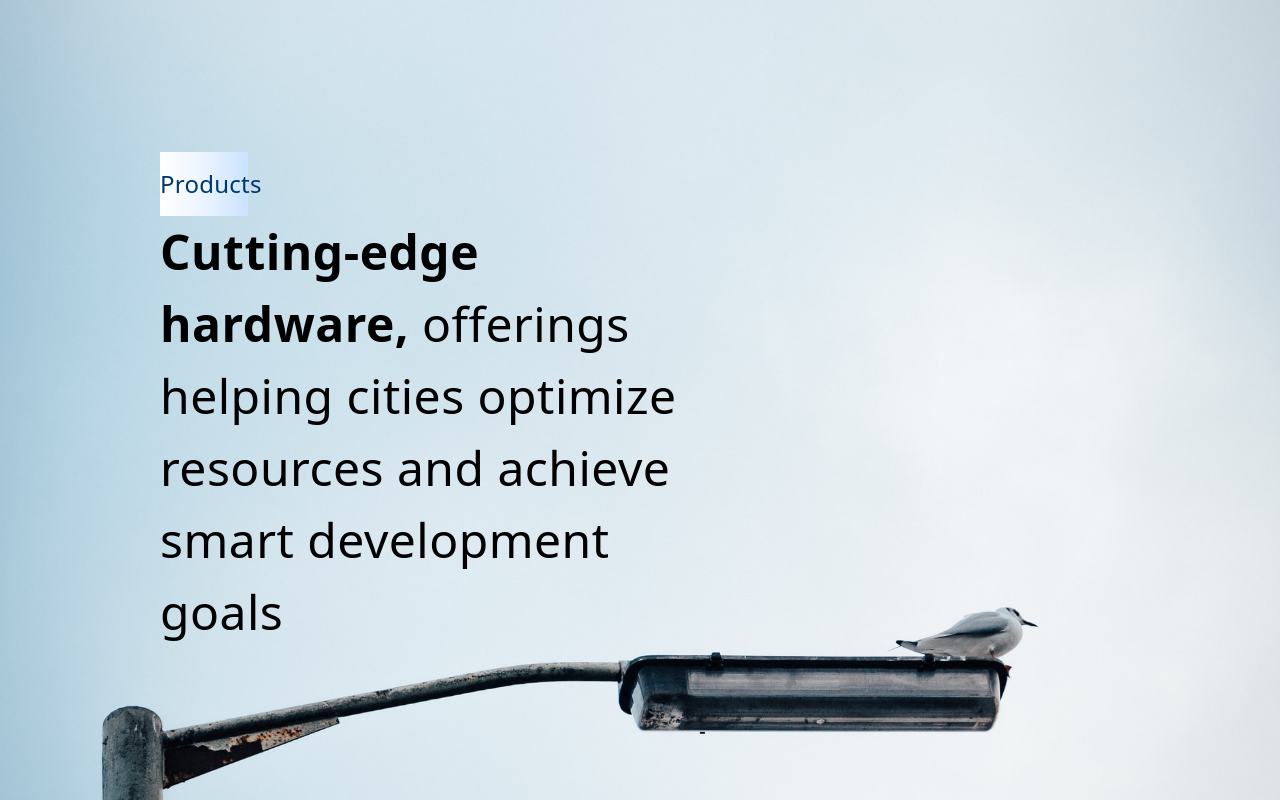
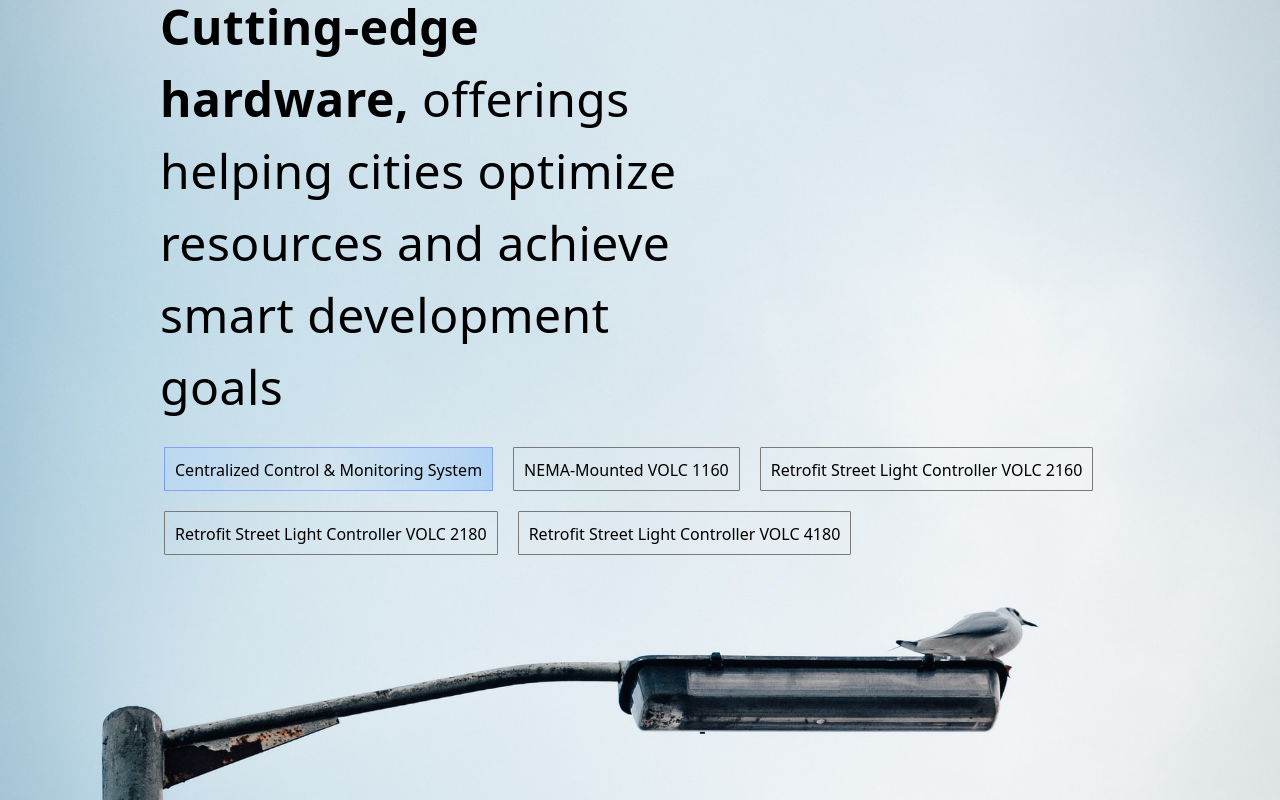
Before and after one commit to atul2oct/task-blacksof, a React (Create React App) app: page / in a window 1280 px wide. Shown: the part 1882-2682 px from the top of the page. Built offline with nearby package versions, Linux system fonts and the light colour scheme.

Commit message:
corrections

```diff
--- a/src/App.css
+++ b/src/App.css
@@ -68,3 +68,11 @@ html, body{
   width: 100%;
   height: 100vh;
 }
+
+.bg-cardBtn-gradient {
+  background: linear-gradient(270deg, rgba(203, 227, 255, 0.06) 0%, rgba(111, 178, 255, 0.4) 0%, rgba(203, 227, 255, 0.06) 49.87%, rgba(174, 210, 251, 0.4) 100%);
+
+  border: 1.5px solid transparent; /* Solid border with transparent color */
+  border-image: linear-gradient(180deg, #869FFB 0%, rgba(54, 97, 255, 0.44) 100%, #3661FF 100%);
+  border-image-slice: 1; /* Ensures the gradient is applied across the border */
+}
--- a/src/components/common/SubHeading.jsx
+++ b/src/components/common/SubHeading.jsx
@@ -1,9 +1,9 @@
 import React from 'react'
 
-const SubHeading = ({color,text,gradient}) => {
+const SubHeading = ({text,gradient}) => {
   return (
-    <div className={`w-[88px] h-16 flex flex-col justify-center ${gradient} to-[${color}]`}>
-        <h2 className='w-[120px] h-9 text-2xl leading-[150%] font-[415] text-[#00386B] tracking-[0.01em] capitalize font-sans'>{text}</h2>
+    <div className={`w-[88px] h-16 flex flex-col justify-center ${gradient}`}>
+        <h2 className='w-[120px] h-9 text-2xl leading-[150%] font-[415] text-[#00386B] tracking-[0.01em] capitalize font-sans px-8'>{text}</h2>
     </div>
   )
 }
--- /dev/null
+++ b/src/components/homepage/ExploreMore.jsx
@@ -0,0 +1,57 @@
+import React, { useState } from 'react'
+import {products} from '../../data/HomePageExplore'
+
+
+const tabsNames=[
+    "Centralized Control & Monitoring System",
+    "NEMA-Mounted VOLC 1160",
+    "Retrofit Street Light Controller VOLC 2160",
+    "Retrofit Street Light Controller VOLC 2180",
+    "Retrofit Street Light Controller VOLC 4180",
+]
+
+const ExploreMore = () => {
+    const [currentTab,setCurrentTab] = useState(tabsNames[0]);
+    const [currentCard,setCurrentCard] = useState(products[0]);
+
+    const setMyCards = (value) => {
+        setCurrentTab(value)
+        const result = products.filter((product)=>product.heading === value)
+        setCurrentCard(result[0]);
+    }
+
+
+  return (
+    <div>
+        <div className='mt-5 flex flex-row mb-5 px-1 py-1 gap-5 flex-wrap'>
+            {
+                tabsNames.map((product,index)=>{
+                    return (
+                        <div key={index} onClick={()=>setMyCards(product)}
+                        className={`box-border flex flex-row items-start p-2.5 gap-2.5 max-w-maxContent h-[44px]  rounded-[1px] z-0 ${currentTab === product ? "bg-cardBtn-gradient"
+                        :"border-[1.5px] border-[#797979]"} transition-all duration-200
+                        cursor-pointer hover:bg-richblack-900 hover:text-richblack-5`}>
+                            {product}
+                        </div>
+                    )
+                })
+            }
+        </div>
+
+        <div className='lg:h-[230px]'></div>
+        {/* course card */}
+        <div className=' flex flex-row justify-between gap-1
+        w-[90%] top-44'>
+
+        <h2> current headiung {currentTab}</h2>
+            <h2 className='text-2xl'>Changes to
+                {
+                    currentCard.heading
+                }
+            </h2>
+        </div>
+    </div>
+  )
+}
+
+export default ExploreMore
--- a/src/components/homepage/GreySection.jsx
+++ b/src/components/homepage/GreySection.jsx
@@ -1,5 +1,6 @@
 import React from 'react'
 import SubHeading from '../common/SubHeading'
+import ExploreMore from './ExploreMore'
 
 const GreySection = () => {
   return (
@@ -13,9 +14,7 @@ const GreySection = () => {
           </p>
         </div>
 
-        <div></div>
-
-        <div></div>
+        <ExploreMore/>
       </div>
     </div>
   )
--- a/src/components/homepage/LightSection.jsx
+++ b/src/components/homepage/LightSection.jsx
@@ -15,7 +15,7 @@ const LightSection = () => {
         <div className=" flex flex-col justify-center w-3/4 gap-6">
         {/* sub heading */}
           <div className='flex flex-col justify-center gap-4 w-1/2'>
-            <SubHeading color="#3661FF" text="Ecosystem" gradient="bg-gradient-to-l from-transparent via-transparent"/>
+            <SubHeading text="Ecosystem" gradient="bg-gradient-to-l from-transparent via-transparent to-[#3661FF]"/>
             <p className="font-inter font-normal text-[48px] leading-[68px] tracking-[0.01em] text-black">How does a smart street light ecosystem work?</p>
           </div>
 
@@ -60,7 +60,7 @@ const LightSection = () => {
                 <div className="relative w-[167px] h-[167px]">
                   <div className="absolute w-[167px] h-[167px] border-dashed border-[1.72px] border-[#D3D3D3] rounded-[41.133px]"></div>
                   <div className="absolute w-[132.57px] h-[132.57px] left-[17.28px] top-[17.28px] bg-gradient-to-b from-white to-[#F3FDFF] border-[1.64532px] border-[#EAEAEA] shadow-[3.29px_4.11px_12.34px_rgba(206,206,206,0.05)] rounded-[27.5464px] flex justify-center items-center">
-                    <img src={gateway_png}/>
+                    <img src={gateway_png} alt='gateway png'/>
                   </div>
                 </div>
                 <div className="flex flex-col items-center gap-[9px]">
@@ -78,7 +78,7 @@ const LightSection = () => {
                 <div className="relative w-[167px] h-[167px]">
                   <div className="absolute w-[167px] h-[167px] border-dashed border-[1.72px] border-[#D3D3D3] rounded-[41.133px]"></div>
                   <div className="absolute w-[132.57px] h-[132.57px] left-[17.28px] top-[17.28px] bg-gradient-to-b from-white to-[#F3FDFF] border-[1.64532px] border-[#EAEAEA] shadow-[3.29px_4.11px_12.34px_rgba(206,206,206,0.05)] rounded-[27.5464px] flex justify-center items-center">
-                    <img src={cloud_based}/>
+                    <img src={cloud_based} alt='cloud based png'/>
                   </div>
                 </div>
                 <div className="flex flex-col items-center gap-[9px]">
@@ -109,7 +109,7 @@ const LightSection = () => {
                 <div className="relative w-[167px] h-[167px]">
                   <div className="absolute w-[167px] h-[167px] border-dashed border-[1.72px] border-[#D3D3D3] rounded-[41.133px]"></div>
                   <div className="absolute w-[132.57px] h-[132.57px] left-[17.28px] top-[17.28px] bg-gradient-to-b from-white to-[#F3FDFF] border-[1.64532px] border-[#EAEAEA] shadow-[3.29px_4.11px_12.34px_rgba(206,206,206,0.05)] rounded-[27.5464px] flex justify-center items-center">
-                    <img src={users_png}/>
+                    <img src={users_png} alt='users png'/>
                   </div>
                 </div>
                 <div className="flex flex-col items-center gap-[9px]">
@@ -125,7 +125,7 @@ const LightSection = () => {
                 <div className="relative w-[167px] h-[167px]">
                   <div className="absolute w-[167px] h-[167px] border-dashed border-[1.72px] border-[#D3D3D3] rounded-[41.133px]"></div>
                   <div className="absolute w-[132.57px] h-[132.57px] left-[17.28px] top-[17.28px] bg-gradient-to-b from-white to-[#F3FDFF] border-[1.64532px] border-[#EAEAEA] shadow-[3.29px_4.11px_12.34px_rgba(206,206,206,0.05)] rounded-[27.5464px] flex justify-center items-center">
-                    <img src={evaluation_png}/>
+                    <img src={evaluation_png} alt='evaluation image'/>
                   </div>
                 </div>
                 <div className="flex flex-col items-center gap-[9px]">
--- /dev/null
+++ b/src/data/HomePageExplore.js
@@ -0,0 +1,22 @@
+export const products = [
+    {
+        heading : "Centralized Control & Monitoring System",
+        description : "Designed indigenously for street lighting projects, the CCMS offers a complete feeder panel for a group of 30-50 street lights. A Centralized Control & Monitoring System provides a unified platform for managing and overseeing various infrastructure elements, such as street lighting or industrial equipment. It integrates multiple devices and systems into a single interface, enabling real-time monitoring, data analysis, and operational control. This system enhances efficiency by consolidating management tasks, allowing for prompt adjustments and maintenance based on comprehensive data insights. It supports proactive management and optimization, reducing operational costs and improving system reliability.",
+    },
+    {
+        heading: 'NEMA-Mounted VOLC 1160',
+        description : "The NEMA-Mounted VOLC 1160 is a robust street light controller designed for easy integration with existing NEMA-compatible fixtures. It offers advanced features such as energy-efficient dimming, remote control, and automated scheduling. The controller’s design allows for straightforward installation and maintenance, providing a reliable solution for managing street lighting systems. Its compatibility with NEMA standards ensures seamless integration into various lighting infrastructures, enhancing control and operational flexibility.",
+    },
+    {
+        heading: 'Retrofit Street Light Controller VOLC 2160',
+        description : "The Retrofit Street Light Controller VOLC 2160 is engineered to upgrade existing street lighting systems with modern control capabilities. It supports advanced features like remote dimming, energy management, and adaptive lighting schedules. Designed for retrofitting, it easily integrates with older lighting infrastructure without requiring extensive modifications. This controller enhances energy efficiency and extends the lifespan of street lighting systems while providing greater operational control and flexibility.",
+    },
+    {
+        heading: 'Retrofit Street Light Controller VOLC 2180',
+        description : "The Retrofit Street Light Controller VOLC 2180 offers enhanced control and monitoring features for upgrading existing street lights. It supports precise dimming controls, energy consumption tracking, and programmable schedules. This model is designed to retrofit easily into existing fixtures, providing an efficient upgrade path with minimal disruption. The VOLC 2180 improves energy savings and operational efficiency while offering advanced management options for street lighting systems.",
+    },
+    {
+        heading: 'Retrofit Street Light Controller VOLC 4180',
+        description : "The Retrofit Street Light Controller VOLC 4180 is a high-performance solution for modernizing street lighting systems. It includes features such as dynamic dimming, real-time monitoring, and adaptive lighting based on environmental conditions. Designed for retrofitting, it integrates seamlessly with existing infrastructure to provide advanced control capabilities and energy management. The VOLC 4180 enhances the efficiency and functionality of street lighting systems, offering improved operational control and cost savings.",
+    },
+]
```
